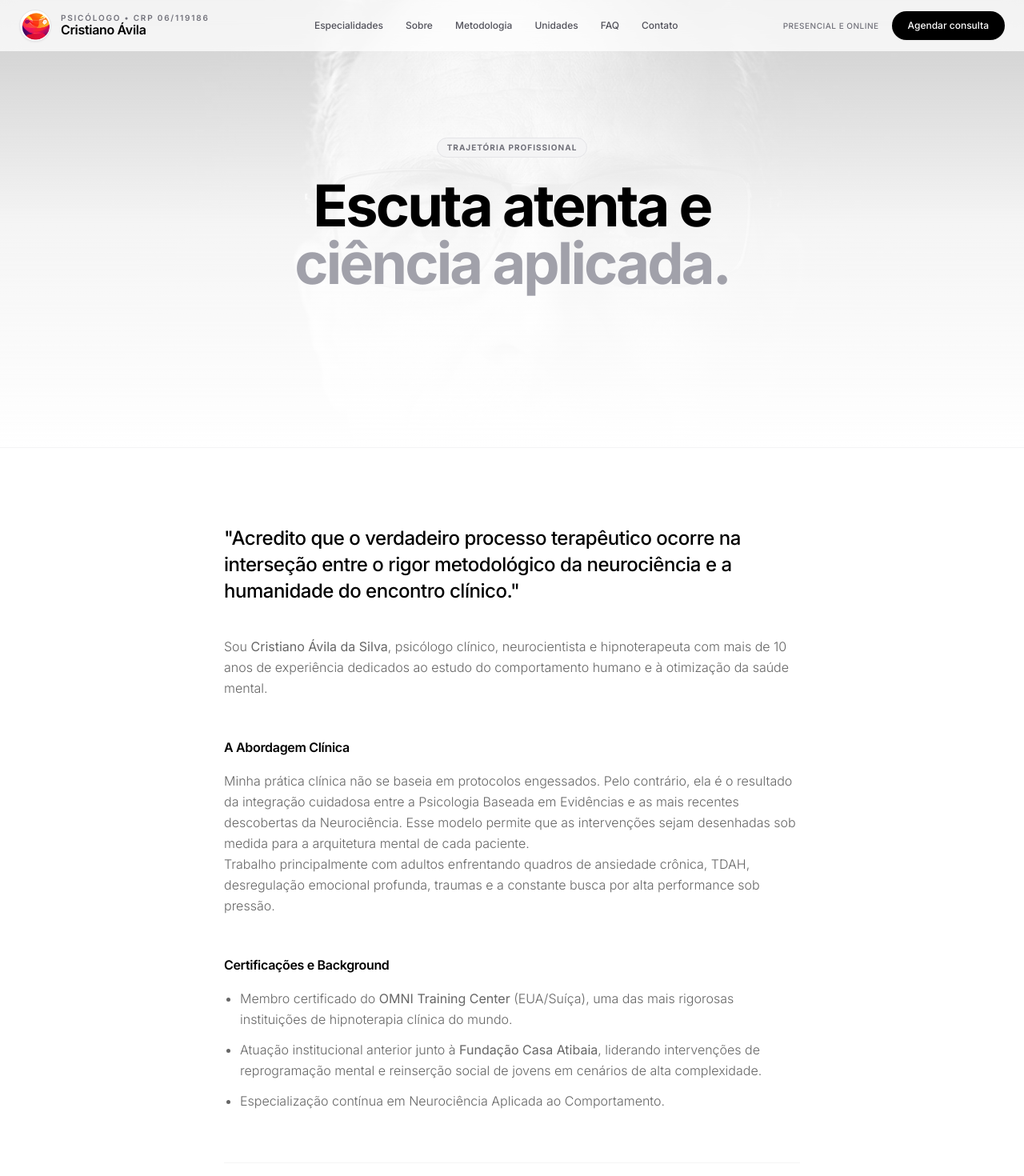
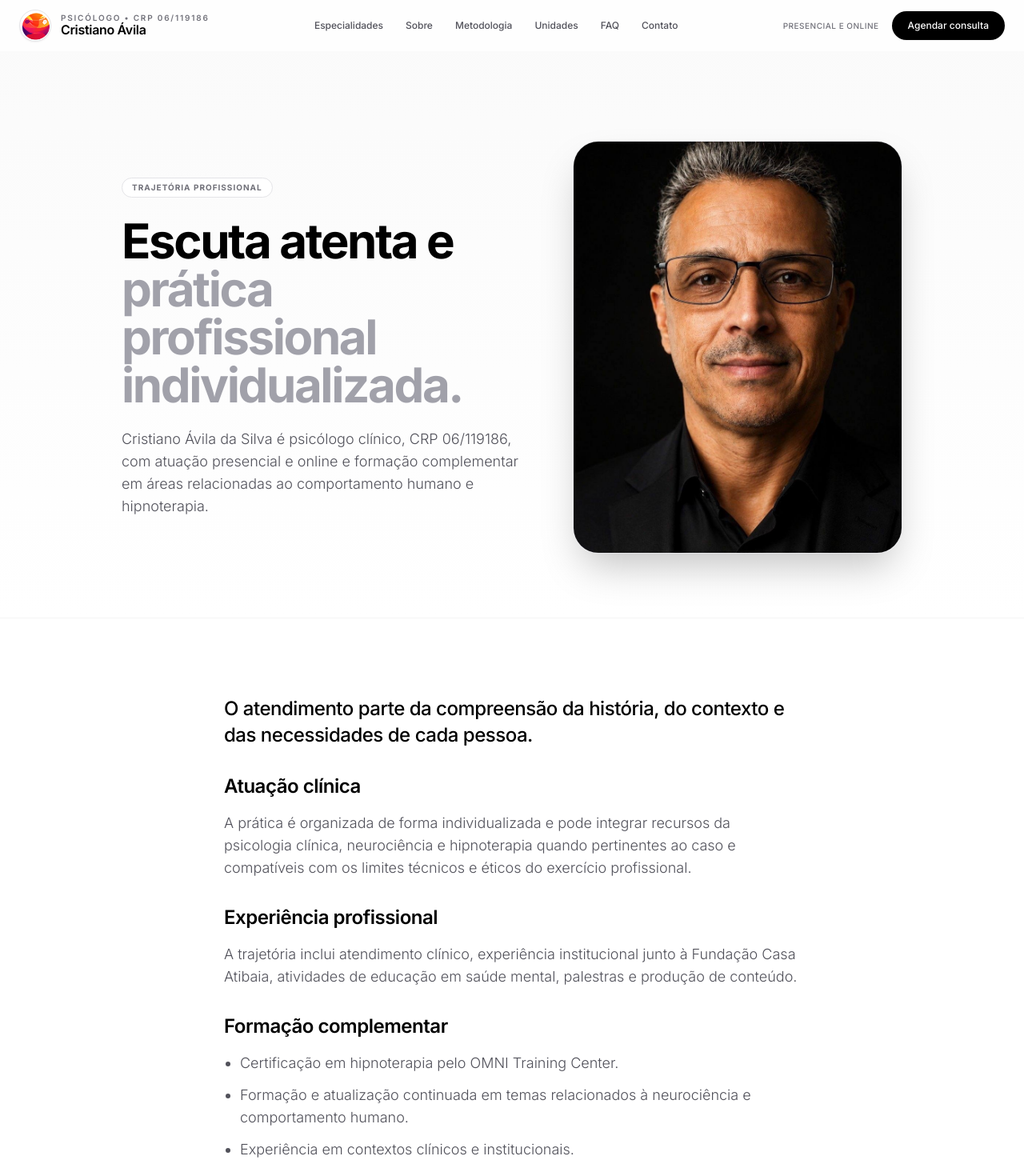
Before and after one commit to RennanLucas/cristiano-avila-site, a Next.js app: page /sobre in a window 1280 px wide. Shown: the top 1470 px of the page at 80% size. Built offline with nearby package versions, Linux system fonts and the light colour scheme.

Commit message:
refactor: clean about page claims and optimize images

```diff
--- a/src/app/sobre/page.tsx
+++ b/src/app/sobre/page.tsx
@@ -1,99 +1,73 @@
 "use client";
 
+import Image from "next/image";
 import Header from "@/components/Header";
 import Footer from "@/components/Footer";
-import { motion, useScroll, useTransform } from "framer-motion";
-import { useRef } from "react";
+import { motion } from "framer-motion";
 import { CLINIC_CONTACT } from "@/data/content";
+import { PROFESSIONAL_REGISTRATION } from "@/lib/site-policy";
 
 export default function SobrePage() {
-  const containerRef = useRef(null);
-  const { scrollYProgress } = useScroll({
-    target: containerRef,
-    offset: ["start start", "end start"]
-  });
-
-  const y = useTransform(scrollYProgress, [0, 1], ["0%", "30%"]);
-  const opacity = useTransform(scrollYProgress, [0, 0.5], [1, 0]);
-
   return (
     <main className="min-h-screen bg-white text-[#111111] overflow-x-hidden selection:bg-black selection:text-white">
       <Header />
 
-      {/* Hero Parallax */}
-      <section ref={containerRef} className="relative h-[70vh] flex items-center justify-center overflow-hidden border-b border-zinc-100">
-        <motion.div style={{ y, opacity }} className="absolute inset-0 z-0">
-          <img
-            src={CLINIC_CONTACT.avatarUrl}
-            alt="Cristiano Ávila"
-            className="w-full h-full object-cover object-[center_20%] grayscale opacity-20"
-          />
-          <div className="absolute inset-0 bg-gradient-to-t from-white via-white/80 to-transparent" />
-        </motion.div>
+      <section className="relative pt-36 sm:pt-44 pb-20 border-b border-zinc-100 bg-gradient-to-b from-zinc-50 to-white">
+        <div className="max-w-5xl mx-auto px-6 grid lg:grid-cols-[1fr_.8fr] gap-12 items-center">
+          <motion.div initial={{ opacity: 0, y: 20 }} animate={{ opacity: 1, y: 0 }} transition={{ duration: 0.7 }}>
+            <span className="inline-block px-3 py-1 rounded-full bg-white border border-zinc-200 text-[10px] font-bold tracking-widest text-zinc-500 uppercase mb-6">
+              Trajetória profissional
+            </span>
+            <h1 className="text-4xl sm:text-6xl font-bold tracking-tighter text-black leading-tight mb-6">
+              Escuta atenta e <span className="text-zinc-400">prática profissional individualizada.</span>
+            </h1>
+            <p className="text-base sm:text-lg text-zinc-600 font-light leading-relaxed max-w-2xl">
+              Cristiano Ávila da Silva é psicólogo clínico, {PROFESSIONAL_REGISTRATION}, com atuação presencial e online e formação complementar em áreas relacionadas ao comportamento humano e hipnoterapia.
+            </p>
+          </motion.div>
 
-        <div className="relative z-10 max-w-4xl mx-auto px-6 text-center">
-          <motion.div
-            initial={{ opacity: 0, y: 20 }}
-            animate={{ opacity: 1, y: 0 }}
-            transition={{ duration: 0.8, ease: "easeOut" }}
-          >
-            <span className="inline-block px-3 py-1 rounded-full bg-zinc-100 border border-zinc-200 text-[10px] font-bold tracking-widest text-zinc-500 uppercase mb-6">
-              Trajetória Profissional
-            </span>
-            <h1 className="text-5xl md:text-7xl font-bold tracking-tighter text-black leading-tight mb-6">
-              Escuta atenta e <br className="hidden md:block" />
-              <span className="text-zinc-400">ciência aplicada.</span>
-            </h1>
+          <motion.div initial={{ opacity: 0, x: 20 }} animate={{ opacity: 1, x: 0 }} transition={{ duration: 0.7, delay: 0.1 }} className="relative aspect-[4/5] rounded-[2rem] overflow-hidden border border-zinc-200 shadow-2xl">
+            <Image src={CLINIC_CONTACT.avatarUrl} alt="Cristiano Ávila da Silva" fill sizes="(max-width: 1024px) 90vw, 420px" className="object-cover object-top" priority />
           </motion.div>
         </div>
       </section>
 
-      {/* Content */}
-      <section className="py-24 bg-white relative z-20">
+      <section className="py-24 bg-white">
         <div className="max-w-3xl mx-auto px-6">
-          <motion.div
-            initial={{ opacity: 0, y: 30 }}
-            whileInView={{ opacity: 1, y: 0 }}
-            viewport={{ once: true, margin: "-100px" }}
-            transition={{ duration: 0.8, ease: "easeOut" }}
-            className="prose prose-zinc prose-lg lg:prose-xl font-light text-textMuted leading-relaxed mx-auto"
-          >
-            <p className="text-2xl text-black font-medium tracking-tight mb-10 leading-snug">
-              "Acredito que o verdadeiro processo terapêutico ocorre na interseção entre o rigor metodológico da neurociência e a humanidade do encontro clínico."
+          <div className="space-y-8 text-base sm:text-lg text-zinc-600 font-light leading-relaxed">
+            <p className="text-2xl text-black font-medium tracking-tight leading-snug">
+              O atendimento parte da compreensão da história, do contexto e das necessidades de cada pessoa.
             </p>
 
-            <p>
-              Sou <strong>Cristiano Ávila da Silva</strong>, psicólogo clínico, neurocientista e hipnoterapeuta com mais de 10 anos de experiência dedicados ao estudo do comportamento humano e à otimização da saúde mental.
-            </p>
-
-            <h3 className="text-black font-semibold tracking-tight mt-12 mb-4">A Abordagem Clínica</h3>
-            <p>
-              Minha prática clínica não se baseia em protocolos engessados. Pelo contrário, ela é o resultado da integração cuidadosa entre a Psicologia Baseada em Evidências e as mais recentes descobertas da Neurociência. Esse modelo permite que as intervenções sejam desenhadas sob medida para a arquitetura mental de cada paciente.
-            </p>
-
-            <p>
-              Trabalho principalmente com adultos enfrentando quadros de ansiedade crônica, TDAH, desregulação emocional profunda, traumas e a constante busca por alta performance sob pressão.
-            </p>
-
-            <h3 className="text-black font-semibold tracking-tight mt-12 mb-4">Certificações e Background</h3>
-            <ul className="list-disc pl-5 space-y-3">
-              <li>Membro certificado do <strong>OMNI Training Center</strong> (EUA/Suíça), uma das mais rigorosas instituições de hipnoterapia clínica do mundo.</li>
-              <li>Atuação institucional anterior junto à <strong>Fundação Casa Atibaia</strong>, liderando intervenções de reprogramação mental e reinserção social de jovens em cenários de alta complexidade.</li>
-              <li>Especialização contínua em Neurociência Aplicada ao Comportamento.</li>
-            </ul>
-
-            <div className="mt-16 pt-10 border-t border-zinc-100">
-              <img
-                src={CLINIC_CONTACT.avatarUrl}
-                alt="Dr. Cristiano Ávila"
-                className="w-full h-[400px] object-cover object-top rounded-2xl mb-8 grayscale hover:grayscale-0 transition-all duration-700 shadow-apple"
-              />
-              <p className="text-sm text-center">
-                Atendimentos presenciais nos consultórios de <strong className="text-black">São Paulo, Atibaia, Santos e São Bernardo do Campo</strong>, ou sessões online globais com a mesma eficácia metodológica.
+            <div>
+              <h2 className="text-2xl text-black font-semibold tracking-tight mb-4">Atuação clínica</h2>
+              <p>
+                A prática é organizada de forma individualizada e pode integrar recursos da psicologia clínica, neurociência e hipnoterapia quando pertinentes ao caso e compatíveis com os limites técnicos e éticos do exercício profissional.
               </p>
             </div>
 
-          </motion.div>
+            <div>
+              <h2 className="text-2xl text-black font-semibold tracking-tight mb-4">Experiência profissional</h2>
+              <p>
+                A trajetória inclui atendimento clínico, experiência institucional junto à Fundação Casa Atibaia, atividades de educação em saúde mental, palestras e produção de conteúdo.
+              </p>
+            </div>
+
+            <div>
+              <h2 className="text-2xl text-black font-semibold tracking-tight mb-4">Formação complementar</h2>
+              <ul className="list-disc pl-5 space-y-3">
+                <li>Certificação em hipnoterapia pelo OMNI Training Center.</li>
+                <li>Formação e atualização continuada em temas relacionados à neurociência e comportamento humano.</li>
+                <li>Experiência em contextos clínicos e institucionais.</li>
+              </ul>
+            </div>
+
+            <div className="pt-8 border-t border-zinc-100">
+              <p className="text-sm text-zinc-500">
+                Atendimento presencial em São Paulo, Atibaia, Santos e São Bernardo do Campo, além de modalidade online quando adequada à situação apresentada.
+              </p>
+            </div>
+          </div>
         </div>
       </section>
 
```
